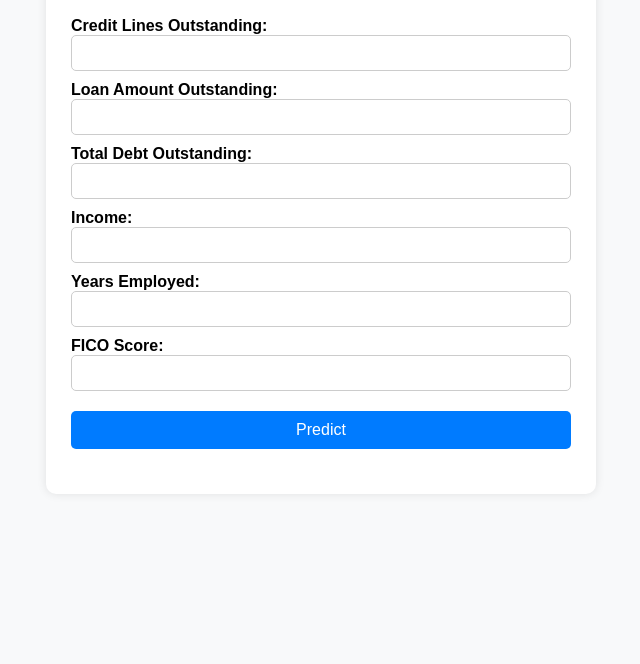
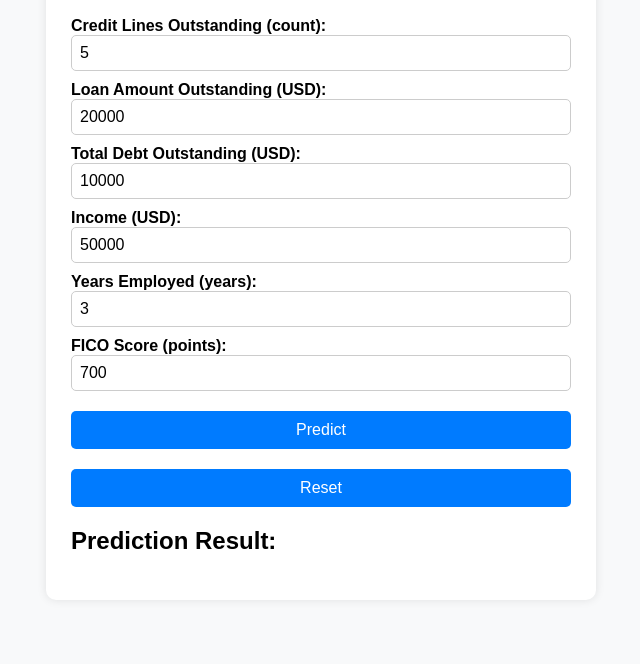
Before and after one commit to giuliano-t/jpmorgan-credit-default-app, a plain HTML site: page static/index.html in a window 1280 px wide. Shown: the part 136-800 px from the top of the page, without its empty margins (319-959 px from the left). Drawn offline with Linux system fonts and the light colour scheme.

Commit message:
User friendlier version of the index.html file

```diff
--- a/static/index.html
+++ b/static/index.html
@@ -1,38 +1,152 @@
 <!DOCTYPE html>
 <html lang="en">
 <head>
-    <meta charset="UTF-8">
+    <meta charset="UTF-8" />
     <title>Credit Default Predictor</title>
-    <link rel="stylesheet" href="/static/style.css">
+    <link rel="stylesheet" href="/static/style.css" />
 </head>
 <body>
     <div class="container">
-        <h1>Credit Default Risk</h1>
+        <h1>Credit Default Risk Predictor</h1>
         <form id="predictForm">
-            <label>Credit Lines Outstanding:</label>
-            <input type="number" name="credit_lines_outstanding" step="0.1" required>
+            <!-- Credit Lines Outstanding -->
+            <label title="Number of open credit lines or accounts">
+                Credit Lines Outstanding (count):
+            </label>
+            <input
+                type="number"
+                name="credit_lines_outstanding"
+                step="0.1"
+                required
+                value="5"
+                placeholder="e.g. 5"
+            />
 
-            <label>Loan Amount Outstanding:</label>
-            <input type="number" name="loan_amt_outstanding" step="0.1" required>
+            <!-- Loan Amount Outstanding -->
+            <label title="Total loan amount currently owed in US dollars">
+                Loan Amount Outstanding (USD):
+            </label>
+            <input
+                type="number"
+                name="loan_amt_outstanding"
+                step="0.1"
+                required
+                value="20000"
+                placeholder="e.g. 20000"
+            />
 
-            <label>Total Debt Outstanding:</label>
-            <input type="number" name="total_debt_outstanding" step="0.1" required>
+            <!-- Total Debt Outstanding -->
+            <label title="Sum of all outstanding debts in US dollars">
+                Total Debt Outstanding (USD):
+            </label>
+            <input
+                type="number"
+                name="total_debt_outstanding"
+                step="0.1"
+                required
+                value="10000"
+                placeholder="e.g. 10000"
+            />
 
-            <label>Income:</label>
-            <input type="number" name="income" step="0.1" required>
+            <!-- Income -->
+            <label title="Annual income in US dollars">
+                Income (USD):
+            </label>
+            <input
+                type="number"
+                name="income"
+                step="0.1"
+                required
+                value="50000"
+                placeholder="e.g. 50000"
+            />
 
-            <label>Years Employed:</label>
-            <input type="number" name="years_employed" step="0.1" required>
+            <!-- Years Employed -->
+            <label title="Number of years employed at current job">
+                Years Employed (years):
+            </label>
+            <input
+                type="number"
+                name="years_employed"
+                step="0.1"
+                required
+                value="3"
+                placeholder="e.g. 3"
+            />
 
-            <label>FICO Score:</label>
-            <input type="number" name="fico_score" step="1" required>
+            <!-- FICO Score -->
+            <label title="Credit score between 300 and 850">
+                FICO Score (points):
+            </label>
+            <input
+                type="number"
+                name="fico_score"
+                step="1"
+                required
+                value="700"
+                placeholder="e.g. 700"
+                min="300"
+                max="850"
+            />
 
             <button type="submit">Predict</button>
+            <button type="reset" id="resetBtn">Reset</button>
         </form>
 
-        <div id="result"></div>
+        <!-- Loading message, hidden by default -->
+        <p id="loading" style="display:none;">Predicting, please wait...</p>
+
+        <!-- Prediction result -->
+        <div id="result-container" style="margin-top:1em;">
+            <h2>Prediction Result:</h2>
+            <div id="result"></div>
+        </div>
     </div>
 
     <script src="/static/script.js"></script>
+    <script>
+        // Show loading on submit, hide result
+        const form = document.getElementById("predictForm");
+        const loading = document.getElementById("loading");
+        const resultDiv = document.getElementById("result");
+        const resetBtn = document.getElementById("resetBtn");
+
+        form.addEventListener("submit", async function (e) {
+            e.preventDefault();
+            resultDiv.innerHTML = "";
+            loading.style.display = "block";
+
+            const formData = new FormData(e.target);
+            const payload = Object.fromEntries(formData.entries());
+
+            for (let key in payload) {
+                payload[key] = parseFloat(payload[key]);
+            }
+
+            try {
+                const response = await fetch("/predict", {
+                    method: "POST",
+                    headers: { "Content-Type": "application/json" },
+                    body: JSON.stringify(payload),
+                });
+
+                const result = await response.json();
+                loading.style.display = "none";
+
+                const output = `<p><strong>Will it default?:</strong> ${result.will_default}</p>`;
+                resultDiv.innerHTML = output;
+            } catch (err) {
+                loading.style.display = "none";
+                resultDiv.innerHTML =
+                    "<p style='color:red;'>Error: Failed to get prediction. Please try again.</p>";
+            }
+        });
+
+        // Clear result on reset
+        resetBtn.addEventListener("click", () => {
+            resultDiv.innerHTML = "";
+            loading.style.display = "none";
+        });
+    </script>
 </body>
 </html>
```
